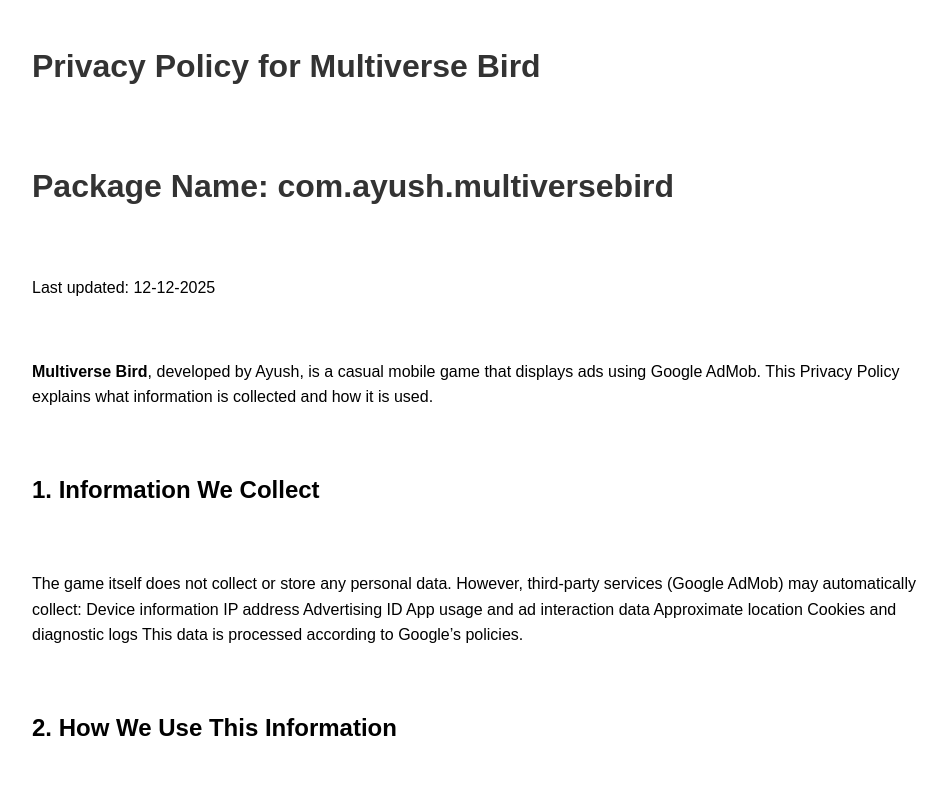
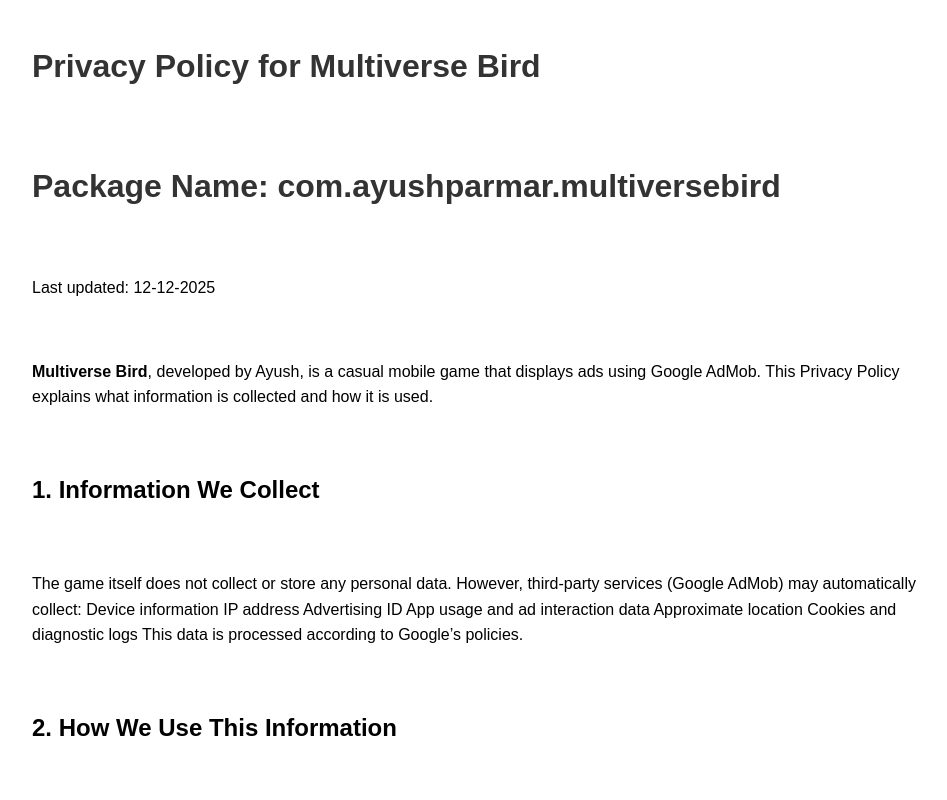
Before and after one commit to parmarayush5uuu-student/multiverse-bird-privacy, a plain HTML site: page index.html in a window 1280 px wide. Shown: the top 800 px of the page, without its empty margins (158-1105 px from the left). Drawn offline with Linux system fonts and the light colour scheme.

Commit message:
index.html

```diff
--- a/index.html
+++ b/index.html
@@ -17,7 +17,7 @@
 <body>
 
 <h1>Privacy Policy for Multiverse Bird</h1><br>
-<h1>Package Name: com.ayush.multiversebird</h1><br>
+<h1>Package Name: com.ayushparmar.multiversebird</h1><br>
 <p>Last updated: 12-12-2025</p><br>
 
 <p><b>Multiverse Bird</b>, developed by Ayush, is a casual mobile game that displays ads using Google AdMob. This Privacy Policy explains what information is collected and how it is used.</p><br>
```
